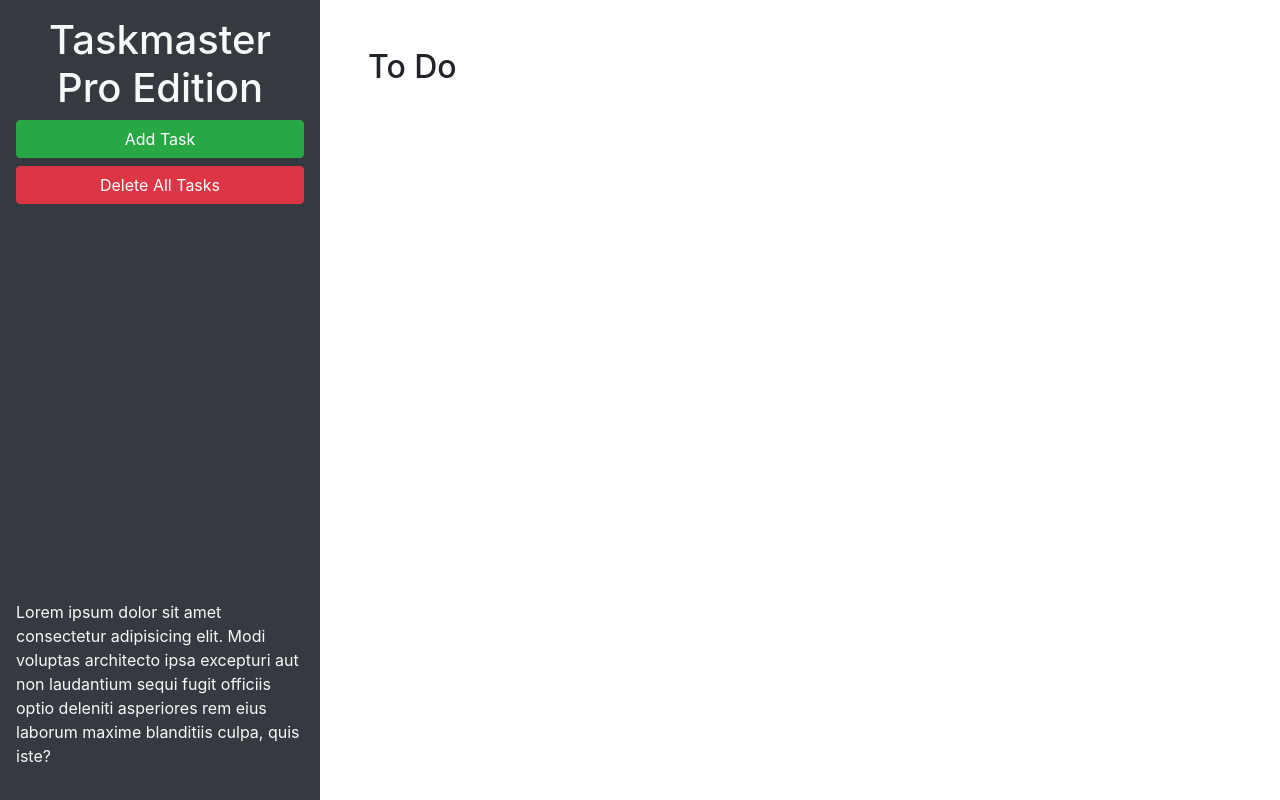
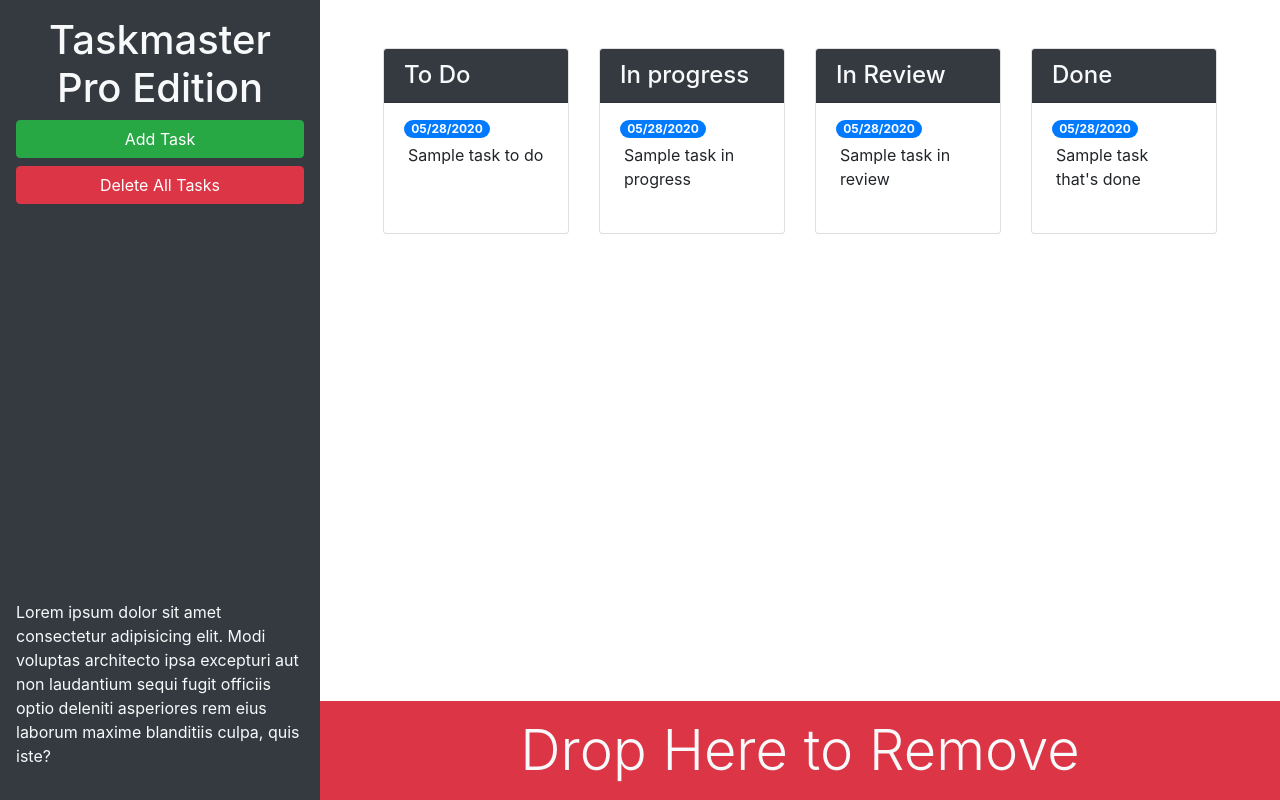
Before and after one commit to Lubo-10/taskmaster-pro, a plain HTML site: page index.html in a window 1280 px wide. Drawn offline with nearby package versions, Linux system fonts and the light colour scheme.

Commit message:
Update layout for new statuses

```diff
--- a/index.html
+++ b/index.html
@@ -13,20 +13,83 @@
 <body>
 
   <div class="row min-vh-100 no-gutters">
-    <header class="col-12 col-lg-3 bg-dark text-light d-flex flex-column p-4 p-lg-3">
+    <header class="col-12 col-lg-3 bg-dark text-light sticky-top d-flex flex-column p-4 p-lg-3">
       <h1 class="text-center">Taskmaster Pro Edition</h1>
       <button id="create-task" class="btn btn-block btn-success" data-toggle="modal" data-target="#task-form-modal">Add
         Task</button>
       <button id="remove-tasks" class="btn btn-block btn-danger">Delete All Tasks</button>
-      <p class="mt-auto">Lorem ipsum dolor sit amet consectetur adipisicing elit. Modi voluptas architecto ipsa
+      <p class="mt-auto d-none d-lg-block">Lorem ipsum dolor sit amet consectetur adipisicing elit. Modi voluptas architecto ipsa
         excepturi aut non
         laudantium sequi fugit officiis optio deleniti asperiores rem eius laborum maxime blanditiis culpa, quis iste?
       </p>
     </header>
-    <main class="col-12 col-lg-9">
-      <div class="m-5">
-        <h2>To Do</h2>
-        <ul id="list-toDo" class="list-group"> </ul>
+    <main class="col-12 col-lg-9 d-flex flex-column">
+      <div class="m-5 row justify-content-around">
+        <!-- todo start -->
+        <div class="col-12 col-md-6 col-xl-3 mb-3">
+          <div class="card">
+            <h4 class="card-header bg-dark text-light">
+              To Do
+            </h4>
+            <ul id="list-toDo" class="list-group list-group-flush">
+              <li class="list-group-item">
+                <span class="badge badge-primary badge-pill">05/28/2020</span>
+                <p class="m-1">Sample task to do</p>
+              </li>
+            </ul>
+          </div>
+        </div>
+        <!-- todo end -->
+        <!-- in progress start -->
+        <div class="col-12 col-md-6 col-xl-3 mb-3">
+          <div class="card">
+            <h4 class="card-header bg-dark text-light">
+              In progress
+            </h4>
+            <ul id="list-inProgress" class="list-group list-group-flush">
+              <li class="list-group-item">
+                <span class="badge badge-primary badge-pill">05/28/2020</span>
+                <p class="m-1">Sample task in progress</p>
+              </li>
+            </ul>
+          </div>
+        </div>
+        <!-- in progress end -->
+        <!-- in review start -->
+        <div class="col-12 col-md-6 col-xl-3 mb-3">
+          <div class="card">
+            <h4 class="card-header bg-dark text-light">
+              In Review
+            </h4>
+            <ul id="list-inReview" class="list-group list-group-flush">
+              <li class="list-group-item">
+                <span class="badge badge-primary badge-pill">05/28/2020</span>
+                <p class="m-1">Sample task in review</p>
+              </li>
+            </ul>
+          </div>
+        </div>
+        <!-- in review end -->
+        <!-- done start -->
+        <div class="col-12 col-md-6 col-xl-3 mb-3">
+          <div class="card">
+            <h4 class="card-header bg-dark text-light">
+              Done
+            </h4>
+            <ul id="list-done" class="list-group list-group-flush">
+              <li class="list-group-item">
+                <span class="badge badge-primary badge-pill">05/28/2020</span>
+                <p class="m-1">Sample task that's done</p>
+              </li>
+            </ul>
+          </div>
+        </div>
+        <!-- done end -->
+      </div>
+      <div id="trash" class="mt-auto">
+        <div class="w-100 bg-danger p-3 text-center text-light display-4">
+          Drop Here to Remove
+        </div>
       </div>
     </main>
   </div>
@@ -46,11 +109,11 @@
           <form>
             <div class="form-group">
               <label for="modalTaskDescription">Task description</label>
-              <textarea id="modalTaskDescription" rows="3"></textarea>
+              <textarea id="modalTaskDescription" rows="3" class="form-control"></textarea>
             </div>
             <div class="form-group">
               <label for="modalDueDate">Due date</label>
-              <input type="text" id="modalDueDate" placeholder="mm/dd/yyyy" autocomplete="off" />
+              <input type="text" class="form-control" id="modalDueDate" placeholder="mm/dd/yyyy" autocomplete="off" />
             </div>
           </form>
         </div>
```
